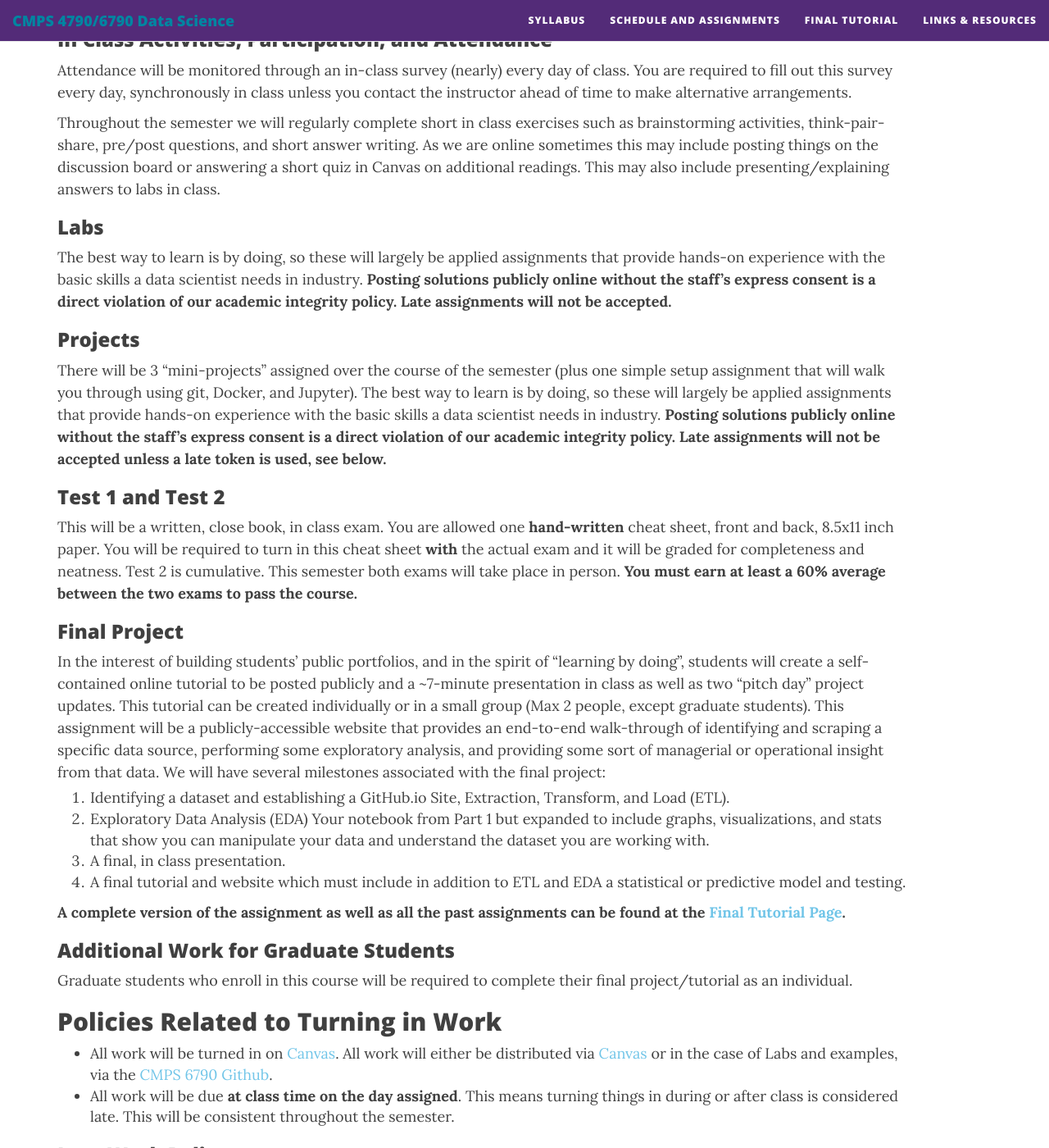
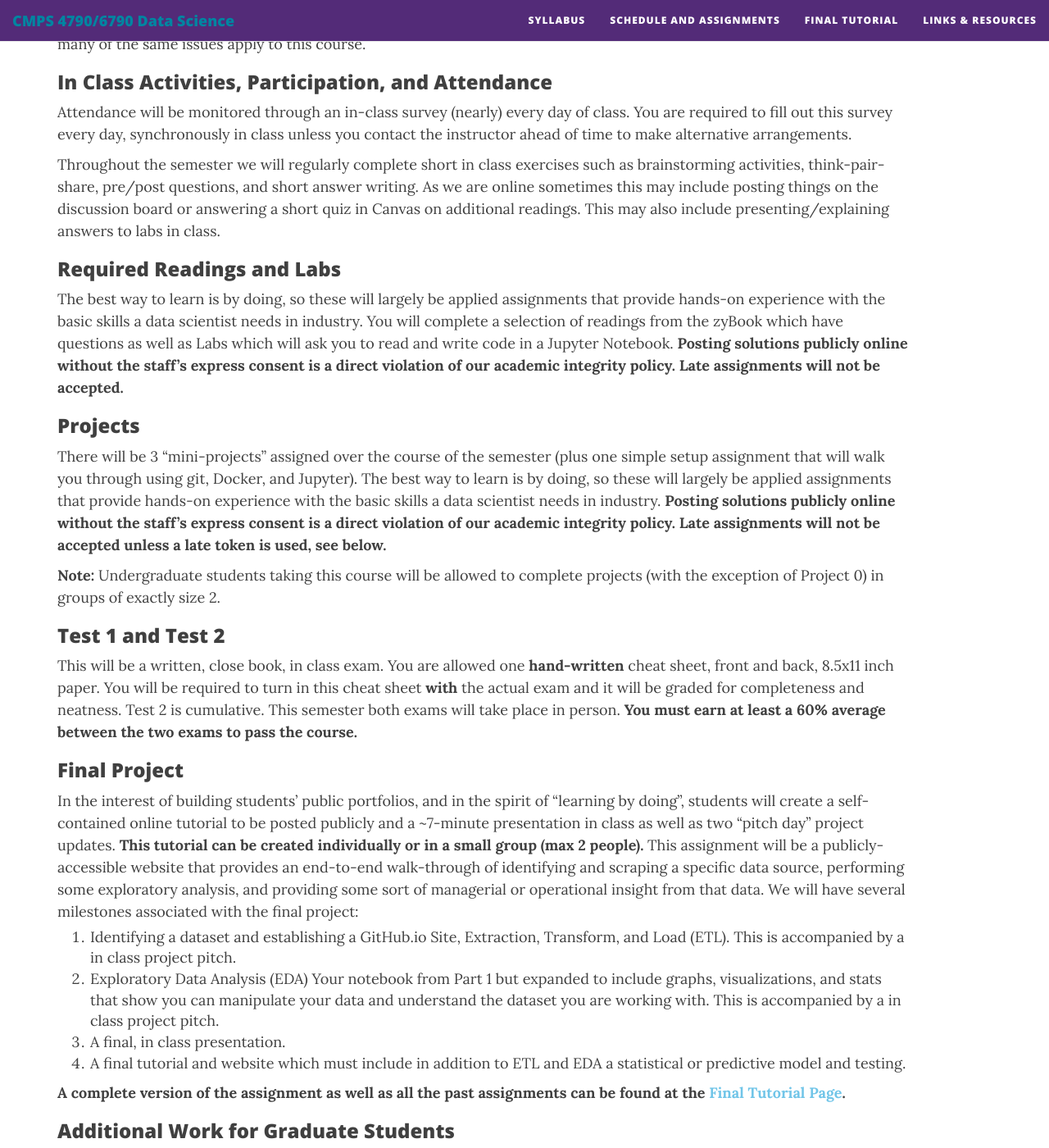
Before and after one commit to nmattei/cmps6790, a Jekyll site: the page built from syllabus.md, in a window 1280 px wide and 1400 px high, scrolled down 3939 px. Shown: the whole window at 82% size. Built offline with Jekyll 4.4.1, drawn with Linux system fonts in a browser that asks for light colours; nearby versions of some CDN libraries; some of the changed text lies outside the part shown.

Commit message:
updated syllabus and fixed project structure

```diff
--- a/syllabus.md
+++ b/syllabus.md
@@ -101,12 +101,12 @@ In addition to the required zyBook, there are two texts that are **very strongly
 ## Evaluation Procedures and Grading Criteria
 This course will consist of seven distinct grading areas.  Note that all point values described below for individual assignments are subject to change. All points are points, relative percentages are given. More information about all the assignments can be found on the [Assignments Page](./assignments.md) and the [Final Tutorial Page](/_projects/FinalTutorial.md). All assignments and due dates are posted in [Tulane Canvas](https://tulane.instructure.com/).
 
-* 20 (5%)  In Class Activities, Participation, Attendance.
-* 50 (12.5%) Required Readings
-* 100 (25%) Labs/Projects
+* 30 (5%)  In Class Activities, Participation, Attendance.
+* 100 (17%) Required Readings and Labs
+* 175 (25%) Projects
 * 55 (14%) Test 1
 * 55 (14%) Test 2
-* 120 (30%) Project (Milestone 1: 20, Milestone 2: 20, Project Presentation: 20, Final Notebook: 60)
+* 185 (30%) Project (Milestone 1: 20, Pitch 1: 10, Milestone 2: 20, Pitch 2: 10, Project Presentation: 30, Final Notebook: 85)
 
 An important aspect of this course is becoming a better coder. Hence all coding assignments will consist of a *Professionalism* component. One handy resource for this is [Arie’s Coding Guide](https://nmattei.github.io/cmps3140/codingguide). Note that this was written for Intro. to AI CMPS 3140 but many of the same issues apply to this course.
 
@@ -115,20 +115,22 @@ Attendance will be monitored through an in-class survey (nearly) every day of cl
 
 Throughout the semester we will regularly complete short in class exercises such as brainstorming activities, think-pair-share, pre/post questions, and short answer writing. As we are online sometimes this may include posting things on the discussion board or answering a short quiz in Canvas on additional readings.  This may also include presenting/explaining answers to labs in class.
 
-### Labs
-The best way to learn is by doing, so these will largely be applied assignments that provide hands-on experience with the basic skills a data scientist needs in industry. **Posting solutions publicly online without the staff's express consent is a direct violation of our academic integrity policy. Late assignments will not be accepted.**
+### Required Readings and Labs
+The best way to learn is by doing, so these will largely be applied assignments that provide hands-on experience with the basic skills a data scientist needs in industry. You will complete a selection of readings from the zyBook which have questions as well as Labs which will ask you to read and write code in a Jupyter Notebook. **Posting solutions publicly online without the staff's express consent is a direct violation of our academic integrity policy. Late assignments will not be accepted.**
 
 ### Projects
 There will be 3 "mini-projects" assigned over the course of the semester (plus one simple setup assignment that will walk you through using git, Docker, and Jupyter). The best way to learn is by doing, so these will largely be applied assignments that provide hands-on experience with the basic skills a data scientist needs in industry. **Posting solutions publicly online without the staff's express consent is a direct violation of our academic integrity policy. Late assignments will not be accepted unless a late token is used, see below.**
+
+**Note:** Undergraduate students taking this course will be allowed to complete projects (with the exception of Project 0) in groups of exactly size 2.
 
 ### Test 1 and Test 2
 This will be a written, close book, in class exam.  You are allowed one **hand-written** cheat sheet, front and back, 8.5x11 inch paper.  You will be required to turn in this cheat sheet **with** the actual exam and it will be graded for completeness and neatness. Test 2 is cumulative.  This semester both exams will take place in person. **You must earn at least a 60% average between the two exams to pass the course.**
 
 ### Final Project
-In the interest of building students' public portfolios, and in the spirit of "learning by doing", students will create a self-contained online tutorial to be posted publicly and a ~7-minute presentation in class as well as two "pitch day" project updates. This tutorial can be created individually or in a small group (Max 2 people, except graduate students). This assignment will be a publicly-accessible website that provides an end-to-end walk-through of identifying and scraping a specific data source, performing some exploratory analysis, and providing some sort of managerial or operational insight from that data.  We will have several milestones associated with the final project:
+In the interest of building students' public portfolios, and in the spirit of "learning by doing", students will create a self-contained online tutorial to be posted publicly and a ~7-minute presentation in class as well as two "pitch day" project updates. **This tutorial can be created individually or in a small group (max 2 people).** This assignment will be a publicly-accessible website that provides an end-to-end walk-through of identifying and scraping a specific data source, performing some exploratory analysis, and providing some sort of managerial or operational insight from that data.  We will have several milestones associated with the final project:
 
-1. Identifying a dataset and establishing a GitHub.io Site, Extraction, Transform, and Load (ETL).
-2. Exploratory Data Analysis (EDA) Your notebook from Part 1 but expanded to include graphs, visualizations, and stats that show you can manipulate your data and understand the dataset you are working with.
+1. Identifying a dataset and establishing a GitHub.io Site, Extraction, Transform, and Load (ETL). This is accompanied by a in class project pitch.
+2. Exploratory Data Analysis (EDA) Your notebook from Part 1 but expanded to include graphs, visualizations, and stats that show you can manipulate your data and understand the dataset you are working with. This is accompanied by a in class project pitch.
 3. A final, in class presentation.
 4. A final tutorial and website which must include in addition to ETL and EDA a statistical or predictive model and testing.
 
```
Also changed, not shown: other parts of syllabus.md (+5 -5 lines), _projects/FinalTutorial/FinalTutorial.md (renamed from _projects/FinalProject/FinalTutorial.md), _projects/FinalTutorial/PastFinal.md (renamed from _projects/FinalProject/PastFinal.md), _projects/Project3/Project3.md (renamed from _projects/Project3/README.md), 9 other files.
